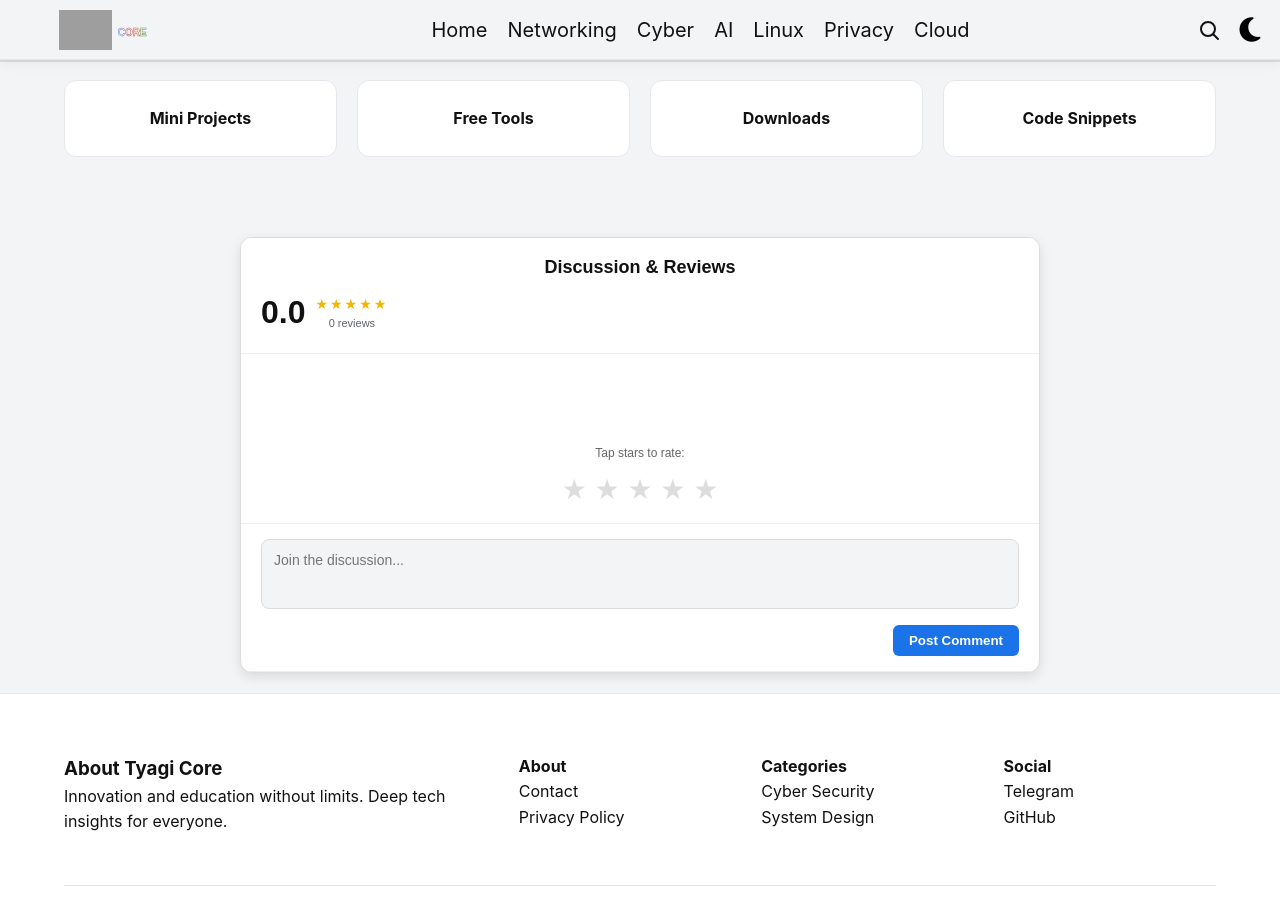
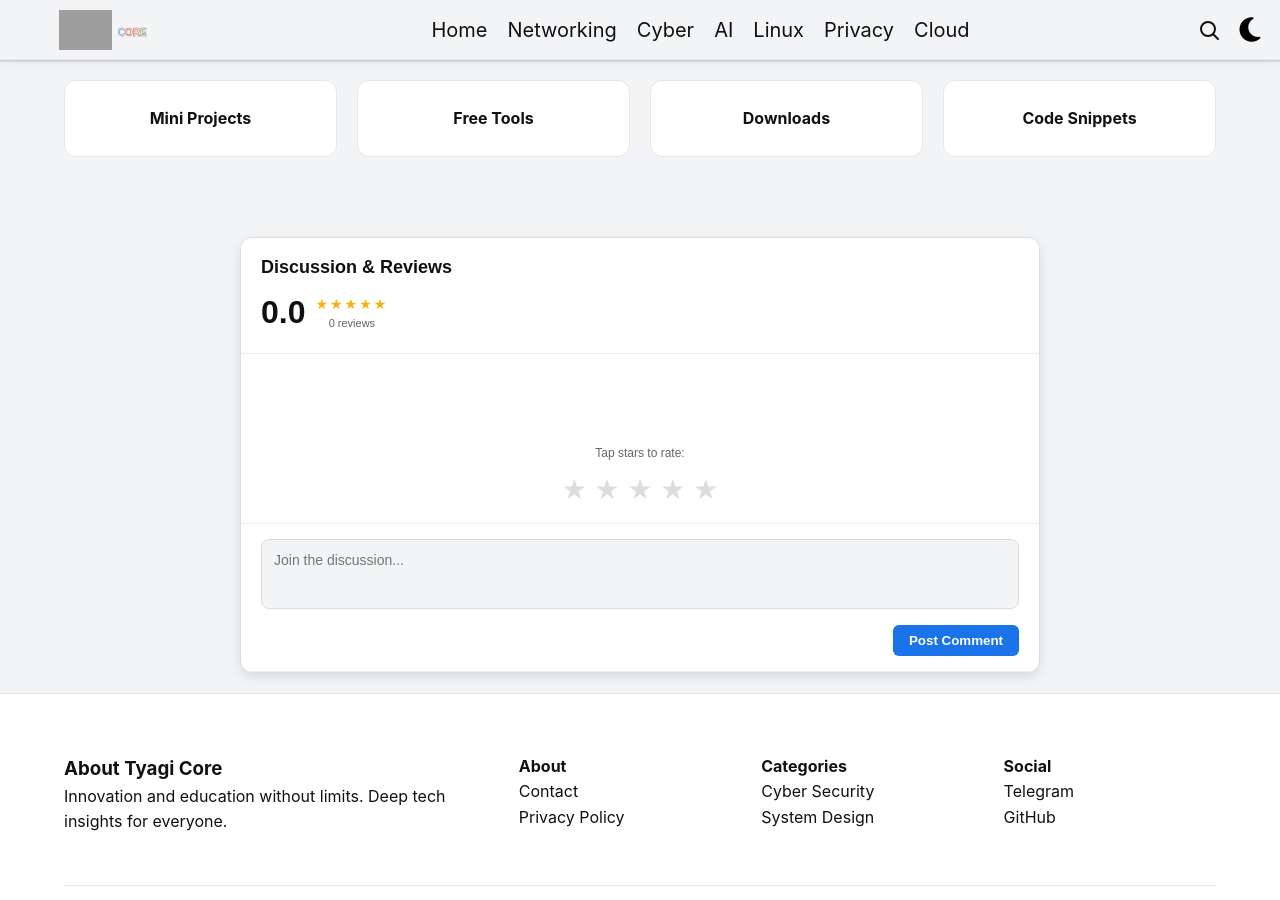
Before and after one commit to HimanshuTyagiJi/TyagiCore, a Jekyll site: the page built from index.html, in a window 1280 px wide and 900 px high, scrolled down 3509 px. Built offline with Jekyll 4.4.1, drawn with Linux system fonts in a browser that asks for light colours; the list of posts is cut into pages by our own code; comment, search, counter and statistics services are not loaded; grey boxes are pictures that could not be loaded.

Commit message:
Update default.html

```diff
--- a/_layouts/default.html
+++ b/_layouts/default.html
@@ -432,7 +432,7 @@ window.addEventListener('load', loadTrendingSidebar);
 </div>
 
 <div id="tc-root">
-  <div class="tc-header">
+  <div  style="display: flex;" class="tc-header">
     <div class="tc-header-left">
       <h2 style="margin:0; font-size:18px;">Discussion & Reviews</h2>
       <div id="tc-rating-summary" class="tc-ps-rating">
```
